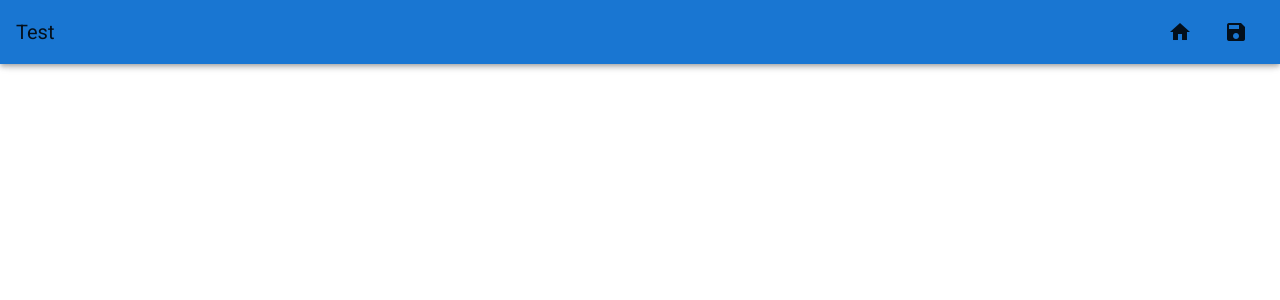
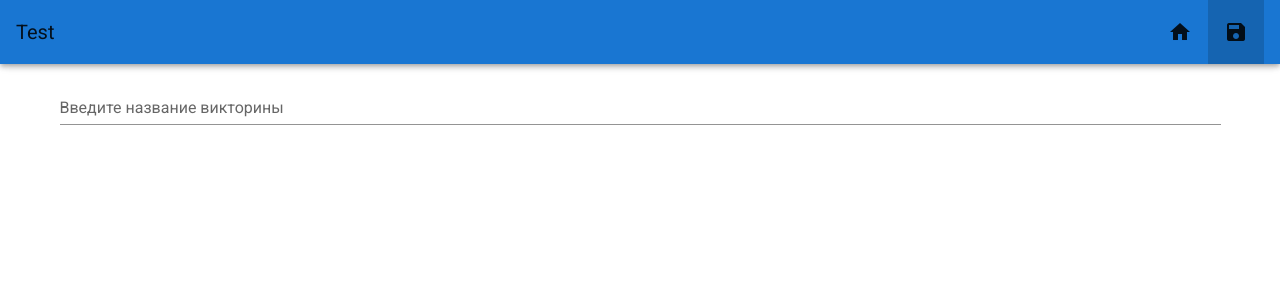
Before and after one commit to GeometricEath/Quiz-Builder-3, a Vue app: page /save-project in a window 1280 px wide. Shown: the top 300 px of the page. Built offline with nearby package versions, Linux system fonts and the light colour scheme.

Commit message:
Набросок

```diff
--- a/src/components/AppHeader.vue
+++ b/src/components/AppHeader.vue
@@ -6,7 +6,7 @@
       <v-btn text fab to="/">
         <v-icon>mdi-home</v-icon>
       </v-btn>
-      <v-btn text fab @click="save">
+      <v-btn text fab to='/save-project'>
         <v-icon>mdi-content-save</v-icon>
       </v-btn>
     </v-toolbar-items>
@@ -19,11 +19,6 @@
 export default {
   data() {
     return {};
-  },
-  methods: {
-    save() {
-      this.$bus.emit("saveProject");
-    }
   }
 };
 </script>
--- a/src/router/index.js
+++ b/src/router/index.js
@@ -2,6 +2,7 @@ import Vue from 'vue'
 import VueRouter from 'vue-router'
 import Home from '../views/Home.vue'
 import OpenQuiz from '../views/OpenProject.vue'
+import SaveProject from '../views/SaveProject.vue'
 import Editor from '../views/Editor.vue'
 
 Vue.use(VueRouter)
@@ -28,6 +29,9 @@ const routes = [
   },
   {
     path: '/open_project', name: 'open_project', component: OpenQuiz
+  },
+  {
+    path: '/save-project', name: 'save-project', component: SaveProject
   }
 ]
 
--- a/src/store/index.js
+++ b/src/store/index.js
@@ -27,6 +27,9 @@ export default new Vuex.Store({
         }
       })
     },
+    CHANGE_quizName(state, payload) {
+      state.quizName = payload
+    },
     DELETE_QUESTION(state, id) {
       state.questions.splice(id, 1)
     },
--- /dev/null
+++ b/src/views/SaveProject.vue
@@ -0,0 +1,23 @@
+<template>
+  <v-container grid-list-sm>
+    <v-text-field v-model="quizName" label="Введите название викторины"></v-text-field>
+  </v-container>
+</template>
+
+<script>
+export default {
+  data() {
+    return {
+      quizName: ""
+    };
+  },
+  methods: {
+    save() {
+      this.$bus.emit("saveProject");
+    }
+  }
+};
+</script>
+
+<style lang="scss" scoped>
+</style>
```
